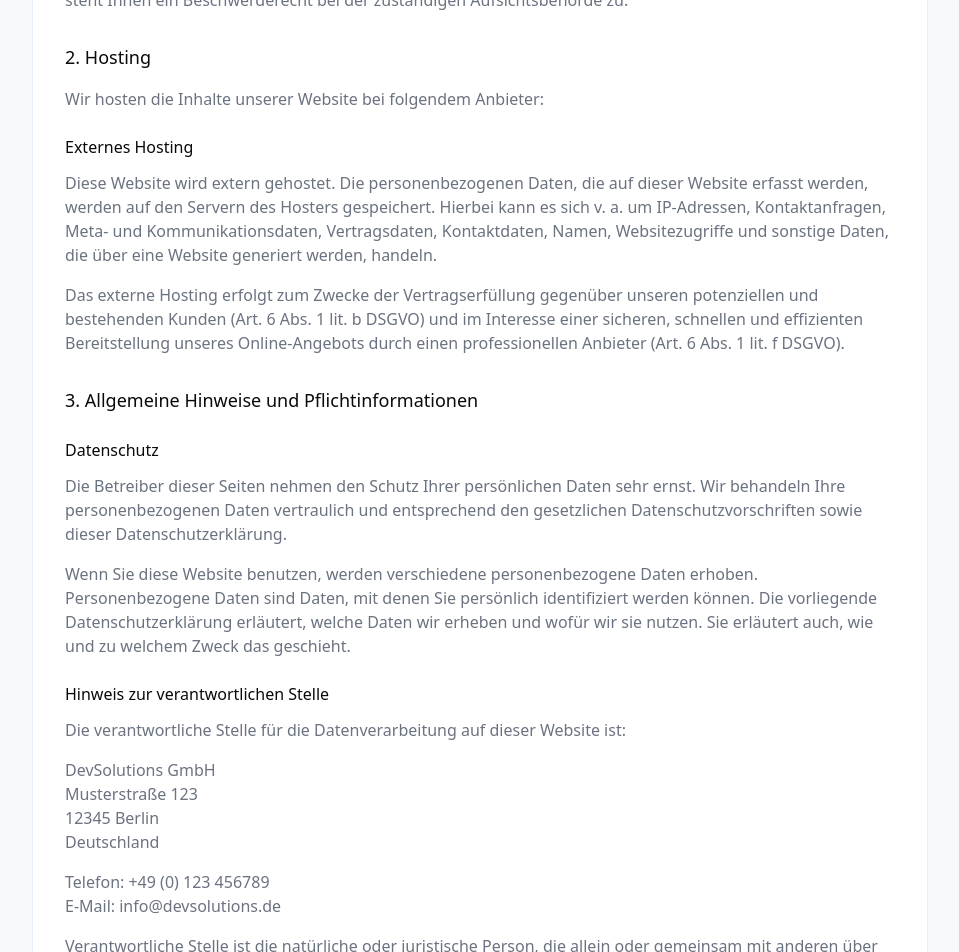
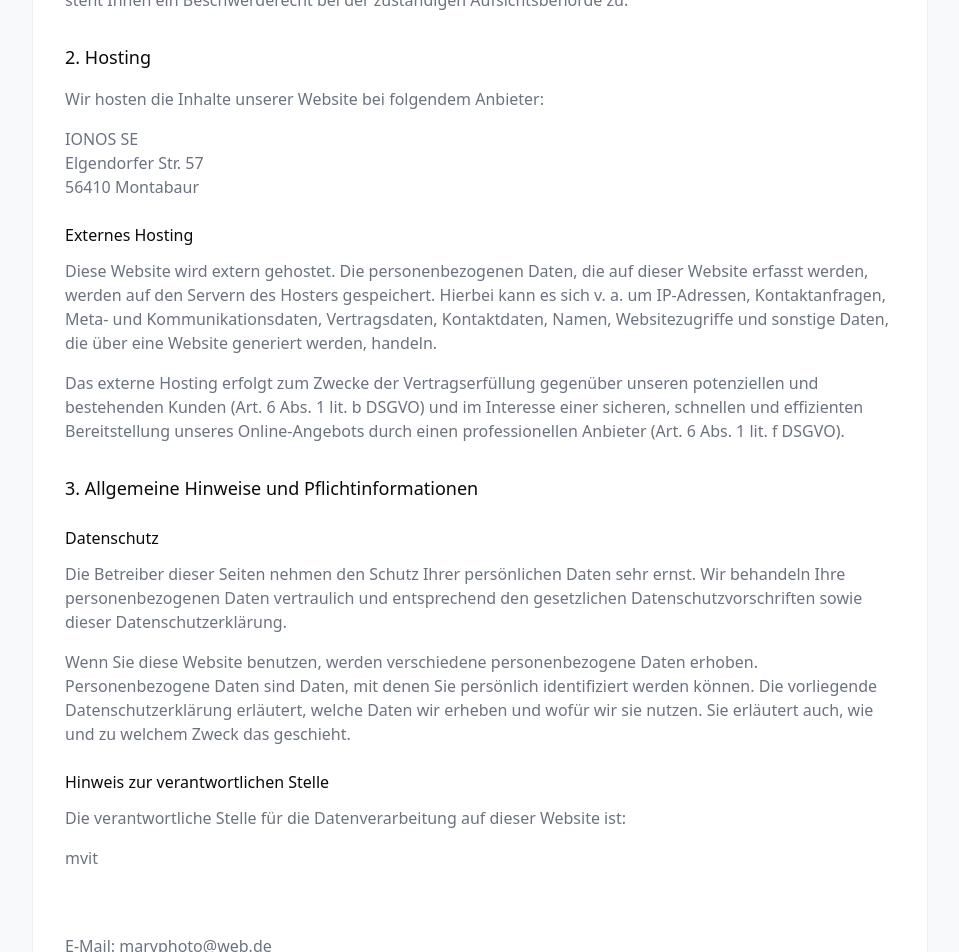
Before and after one commit to marv1101/mvit-website, a React (Vite) app in the folder mvits-webV2/mvits-webV2/: page /datenschutz in a window 1280 px wide. Shown: the part 1080-2032 px from the top of the page, without its empty margins (160-1119 px from the left). Built offline with nearby package versions, Linux system fonts and the light colour scheme.

Commit message:
changed Datenschutzerklärung

```diff
--- a/mvits-webV2/mvits-webV2/src/components/Datenschutz.tsx
+++ b/mvits-webV2/mvits-webV2/src/components/Datenschutz.tsx
@@ -81,6 +81,11 @@ export function Datenschutz({ onBack }: DatenschutzProps) {
             <p className="text-muted-foreground">
               Wir hosten die Inhalte unserer Website bei folgendem Anbieter:
             </p>
+            <p className="text-muted-foreground mt-4">
+              IONOS SE <br />
+              Elgendorfer Str. 57 <br />
+              56410 Montabaur
+            </p>
 
             <h4 className="mb-3 mt-6">Externes Hosting</h4>
             <p className="text-muted-foreground">
@@ -119,14 +124,12 @@ export function Datenschutz({ onBack }: DatenschutzProps) {
               Die verantwortliche Stelle für die Datenverarbeitung auf dieser Website ist:
             </p>
             <p className="text-muted-foreground mt-4">
-              DevSolutions GmbH<br />
-              Musterstraße 123<br />
-              12345 Berlin<br />
-              Deutschland
+              mvit<br />
+              <br />
+              <br />
             </p>
             <p className="text-muted-foreground mt-4">
-              Telefon: +49 (0) 123 456789<br />
-              E-Mail: info@devsolutions.de
+              E-Mail: marvphoto@web.de
             </p>
             <p className="text-muted-foreground mt-4">
               Verantwortliche Stelle ist die natürliche oder juristische Person, die allein oder
@@ -250,16 +253,12 @@ export function Datenschutz({ onBack }: DatenschutzProps) {
               Einwilligungen wenden Sie sich bitte an:
             </p>
             <p className="text-muted-foreground mt-4">
-              DevSolutions GmbH<br />
-              Datenschutzbeauftragter<br />
-              Musterstraße 123<br />
-              12345 Berlin<br />
-              E-Mail: datenschutz@devsolutions.de
+              marvphoto@web.de
             </p>
           </section>
 
           <p className="text-sm text-muted-foreground mt-8">
-            Stand: Dezember 2024
+            Stand: April 2026
           </p>
         </div>
       </div>
```
